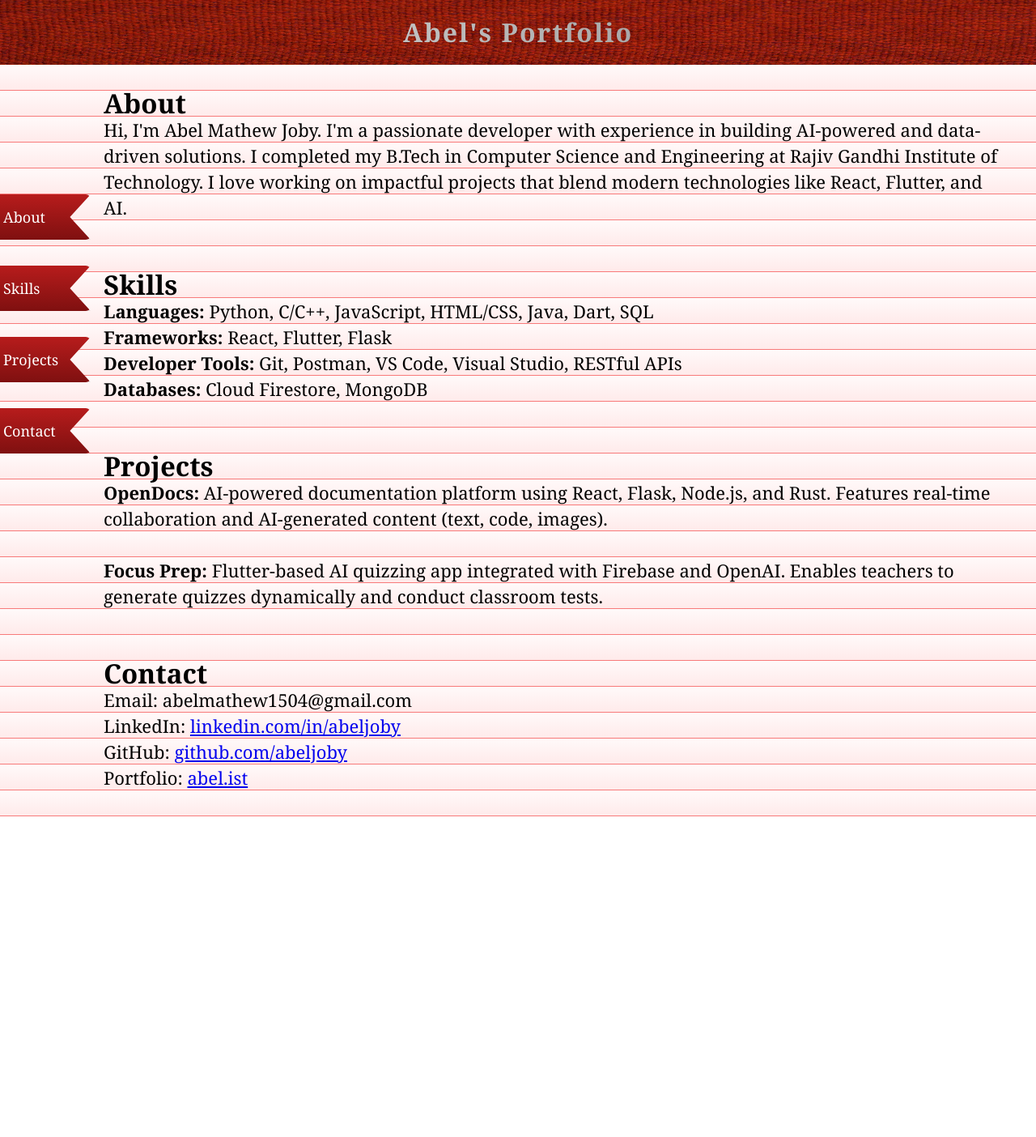
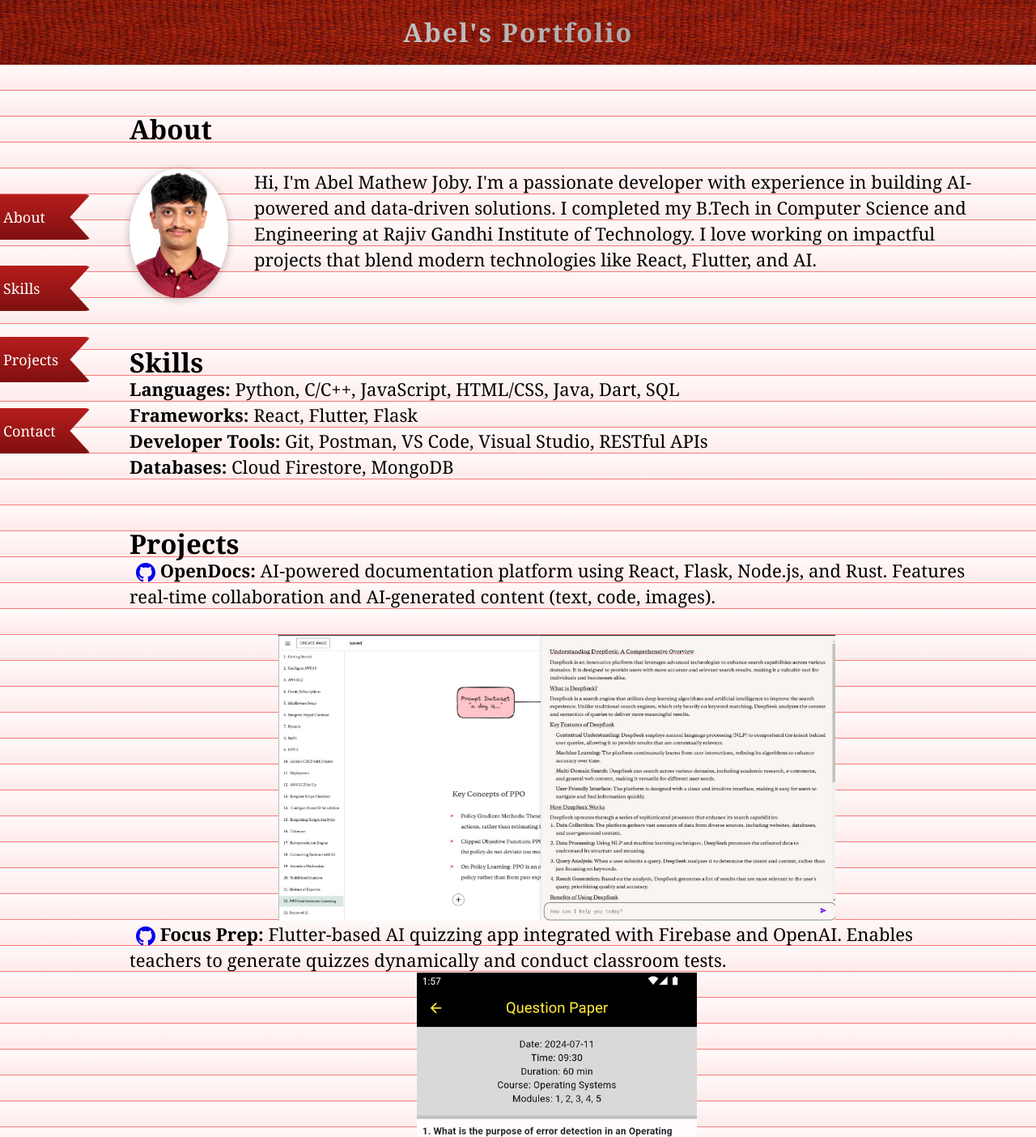
Before and after one commit to abeljoby/tarento-portfolio, a plain HTML site: page docs/index.html in a window 1280 px wide. Shown: the top 1404 px of the page at 81% size. Before the commit the page ends 1008 px from the top, so only its background shows below. Drawn offline with Linux system fonts and the light colour scheme.

Commit message:
Add portfolio images

```diff
--- a/docs/index.html
+++ b/docs/index.html
@@ -19,8 +19,12 @@
     <main>
         <section id="about">
             <h1 class="section-title">About</h1>
-            <div>
-                Hi, I'm Abel Mathew Joby. I'm a passionate developer with experience in building AI-powered and data-driven solutions. I completed my B.Tech in Computer Science and Engineering at Rajiv Gandhi Institute of Technology. I love working on impactful projects that blend modern technologies like React, Flutter, and AI.
+            <br>
+            <div class="about-container">
+                <img class="photo" src="portrait.jpg" alt="abelportrait">
+                <div>
+                    Hi, I'm Abel Mathew Joby. I'm a passionate developer with experience in building AI-powered and data-driven solutions. I completed my B.Tech in Computer Science and Engineering at Rajiv Gandhi Institute of Technology. I love working on impactful projects that blend modern technologies like React, Flutter, and AI.
+                </div>
             </div>
         </section>
 
@@ -37,9 +41,32 @@
         <section id="projects">
             <h1 class="section-title">Projects</h1>
             <div>
+                <a href="https://github.com/abeljoby/opendocsapi" target="_blank" style="display:inline-block; vertical-align:middle; margin-left:8px;">
+                    <svg height="24" width="24" viewBox="0 0 16 16" fill="currentColor" aria-hidden="true" style="vertical-align:middle;">
+                        <path d="M8 0C3.58 0 0 3.58 0 8c0 3.54 2.29 6.53 5.47 7.59.4.07.55-.17.55-.38
+                        0-.19-.01-.82-.01-1.49-2.01.37-2.53-.49-2.69-.94-.09-.23-.48-.94-.82-1.13-.28-.15-.68-.52
+                        -.01-.53.63-.01 1.08.58 1.23.82.72 1.21 1.87.87 2.33.66.07-.52.28-.87.51-1.07-1.78-.2
+                        -3.64-.89-3.64-3.95 0-.87.31-1.59.82-2.15-.08-.2-.36-1.02.08-2.12 0 0 .67-.21 2.2.82
+                        .64-.18 1.32-.27 2-.27.68 0 1.36.09 2 .27 1.53-1.04 2.2-.82 2.2-.82.44 1.1.16 1.92.08
+                        2.12.51.56.82 1.27.82 2.15 0 3.07-1.87 3.75-3.65 3.95.29.25.54.73.54 1.48 0 1.07-.01
+                        1.93-.01 2.2 0 .21.15.46.55.38A8.013 8.013 0 0 0 16 8c0-4.42-3.58-8-8-8z"/>
+                    </svg>
+                </a>
                 <strong>OpenDocs:</strong> AI-powered documentation platform using React, Flask, Node.js, and Rust. Features real-time collaboration and AI-generated content (text, code, images).<br><br>
-
+                <img class="landscape" src="opendocs1.png" alt="opendocs">
+                <a href="https://github.com/abeljoby/focus-prep" target="_blank" style="display:inline-block; vertical-align:middle; margin-left:8px;">
+                    <svg height="24" width="24" viewBox="0 0 16 16" fill="currentColor" aria-hidden="true" style="vertical-align:middle;">
+                        <path d="M8 0C3.58 0 0 3.58 0 8c0 3.54 2.29 6.53 5.47 7.59.4.07.55-.17.55-.38
+                        0-.19-.01-.82-.01-1.49-2.01.37-2.53-.49-2.69-.94-.09-.23-.48-.94-.82-1.13-.28-.15-.68-.52
+                        -.01-.53.63-.01 1.08.58 1.23.82.72 1.21 1.87.87 2.33.66.07-.52.28-.87.51-1.07-1.78-.2
+                        -3.64-.89-3.64-3.95 0-.87.31-1.59.82-2.15-.08-.2-.36-1.02.08-2.12 0 0 .67-.21 2.2.82
+                        .64-.18 1.32-.27 2-.27.68 0 1.36.09 2 .27 1.53-1.04 2.2-.82 2.2-.82.44 1.1.16 1.92.08
+                        2.12.51.56.82 1.27.82 2.15 0 3.07-1.87 3.75-3.65 3.95.29.25.54.73.54 1.48 0 1.07-.01
+                        1.93-.01 2.2 0 .21.15.46.55.38A8.013 8.013 0 0 0 16 8c0-4.42-3.58-8-8-8z"/>
+                    </svg>
+                </a>
                 <strong>Focus Prep:</strong> Flutter-based AI quizzing app integrated with Firebase and OpenAI. Enables teachers to generate quizzes dynamically and conduct classroom tests.
+                <img class="portrait" src="focusprep1.png" alt="focusprep">
             </div>
         </section>
 
--- a/docs/style.css
+++ b/docs/style.css
@@ -130,6 +130,7 @@ main {
     align-items: center;
     /* padding: 3rem 3rem 5rem 8rem; */
     background: repeating-linear-gradient(#fffafa, #ffeaea 31px, #ffd6d6 31px, #f01f1f 32px);
+    padding: 2rem;
 }
 
 section {
@@ -139,3 +140,33 @@ section {
     line-height: 32px;
     font-size: 22px;
 }
+
+.landscape {
+  max-width: 43rem;
+  margin-left: auto;
+  margin-right: auto;
+}
+
+.portrait {
+  max-height: 48rem;
+  margin-left: auto;
+  margin-right: auto;
+}
+
+.about-container {
+  display: flex;
+  gap: 2rem;
+}
+
+.photo {
+  width: 160px;
+  height: 160px;
+  border-radius: 50%;
+  box-shadow:
+    0 2px 8px 2px rgba(0,0,0,0.18);
+  /* outline: 3px dashed #b71c1c; */
+  /* outline-offset: 6px; */
+  /* background: repeating-linear-gradient(-45deg, #fff8f0 0 6px, #e0bfae 6px 12px); */
+  position: relative;
+  z-index: 1;
+}
```
Also changed, not shown: docs/focusprep1.png (added), docs/opendocs1.png (added), docs/portrait.jpg (added).
